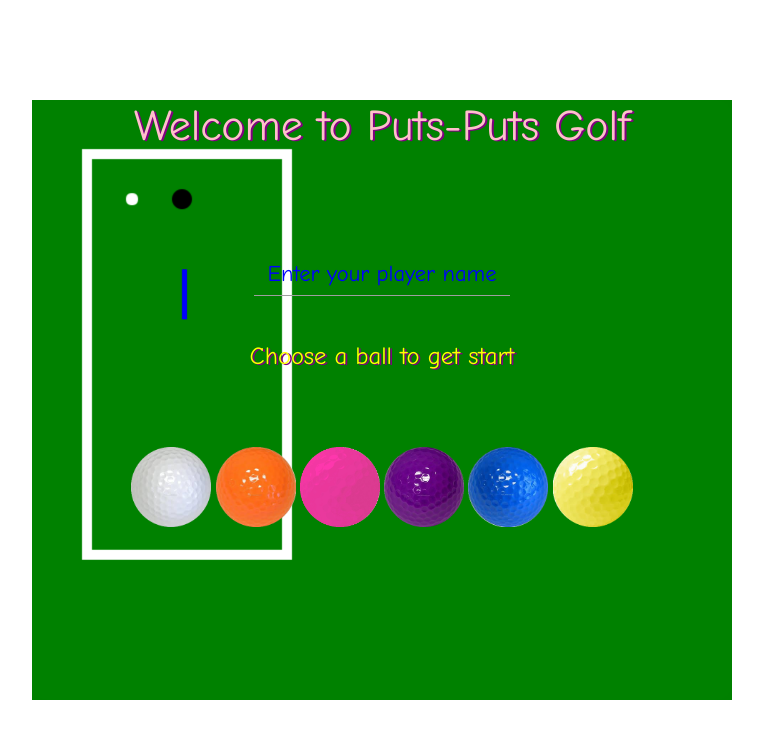
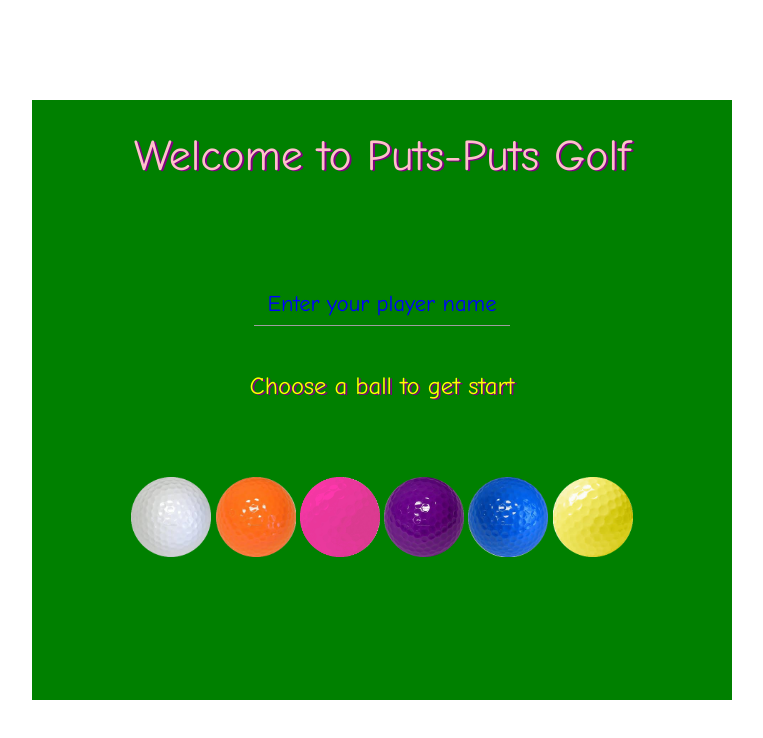
Before and after one commit to brennanholtzclaw/game_time, a website: page index.html in a window 1280 px wide. Shown: the whole page, without its empty margins (258-1021 px from the left). Drawn offline with nearby package versions, Linux system fonts and the light colour scheme.

Commit message:
move header text down 20px

```diff
--- a/css/custom.css
+++ b/css/custom.css
@@ -26,7 +26,8 @@
   width: 30%;
   min-width: 700px;
   height: 600px;
-  background-image: url('../images/welcome-card-background.png');
+  /*background-image: url('../images/welcome-card-background.png');*/
+  background: green;
   background-size: 700px 600px;
   text-align: center;
 }
@@ -55,7 +56,7 @@ input {
 }
 
 #welcome-text {
-  margin-top: -10px;
+  margin-top: 20px;
   text-shadow: 2px 1px purple;
   color: pink;
   font-family: "Comic Sans MS", cursive, sans-serif;
```
